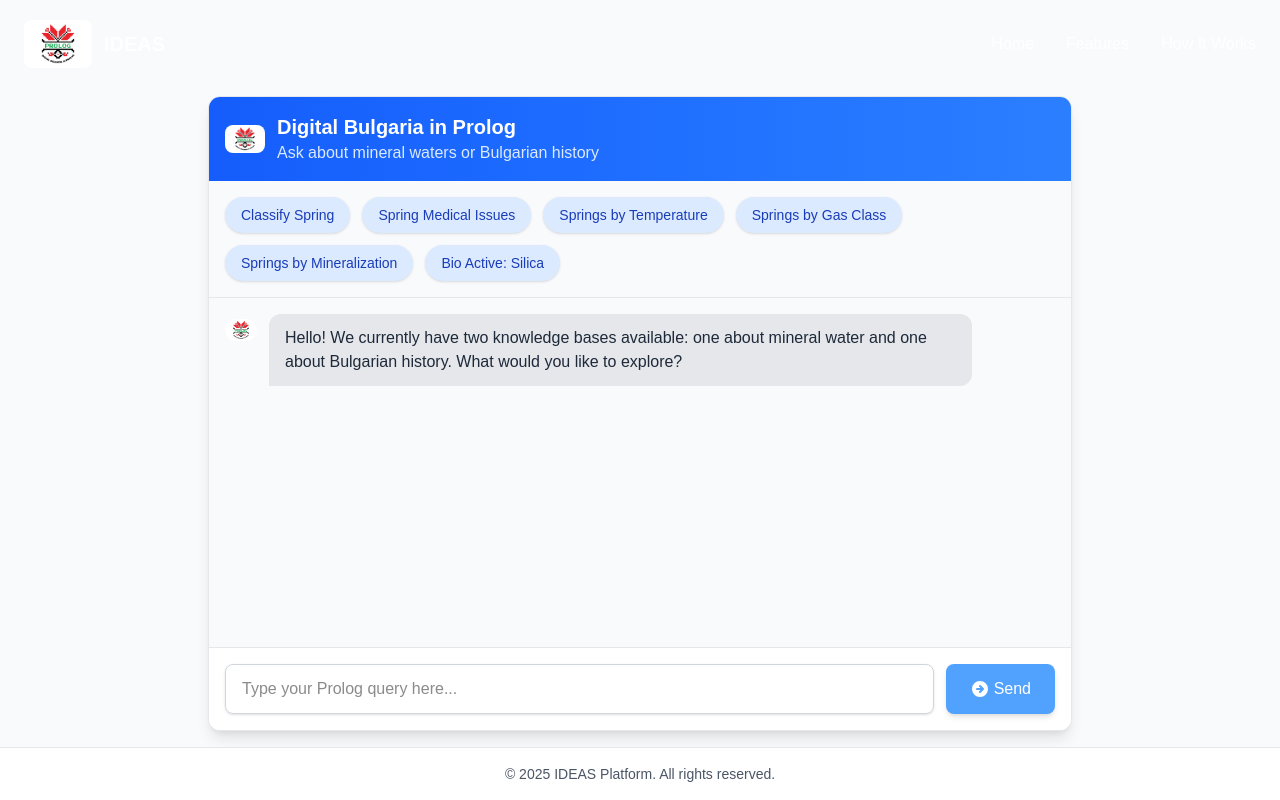
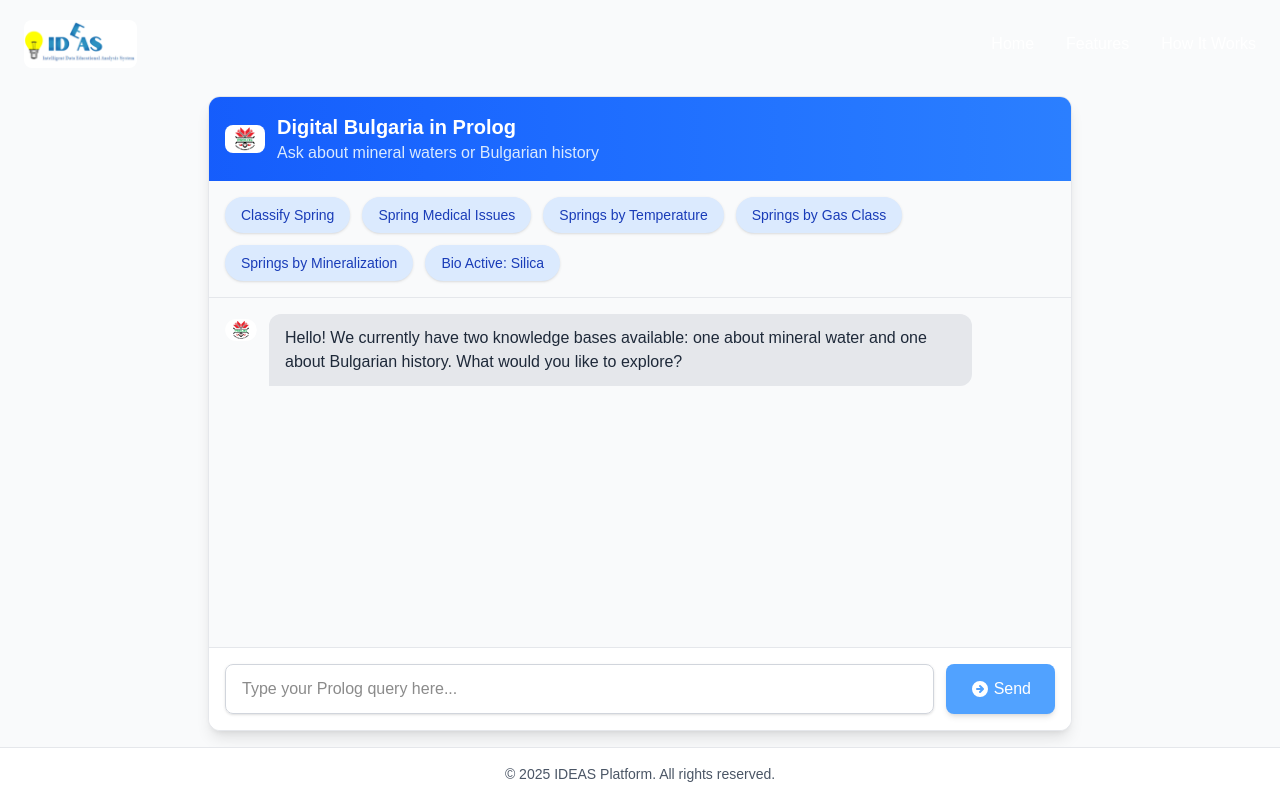
Before and after one commit to MagdalenaMaglizhanova/prolog-chat-app, a Next.js app: page /chat in a window 1280 px wide. Built offline with nearby package versions, Linux system fonts and the light colour scheme.

Commit message:
Update page.tsx

```diff
--- a/src/app/chat/page.tsx
+++ b/src/app/chat/page.tsx
@@ -74,13 +74,12 @@ export default function ChatPage() {
         <div className="container mx-auto px-6 flex justify-between items-center">
           <Link href="/" className="flex items-center space-x-3">
             <Image
-              src="/logo_shevici.jpg"
+              src="/logo.png"
               alt="Digital Bulgaria Logo"
               width={48}
               height={48}
               className="h-12 w-auto rounded-lg object-contain transition-all duration-300 hover:scale-105"
             />
-            <span className={`text-xl font-bold ${scrolled ? 'text-blue-900' : 'text-white'}`}>IDEAS</span>
           </Link>
 
           <div className="hidden md:flex items-center space-x-8">
```
